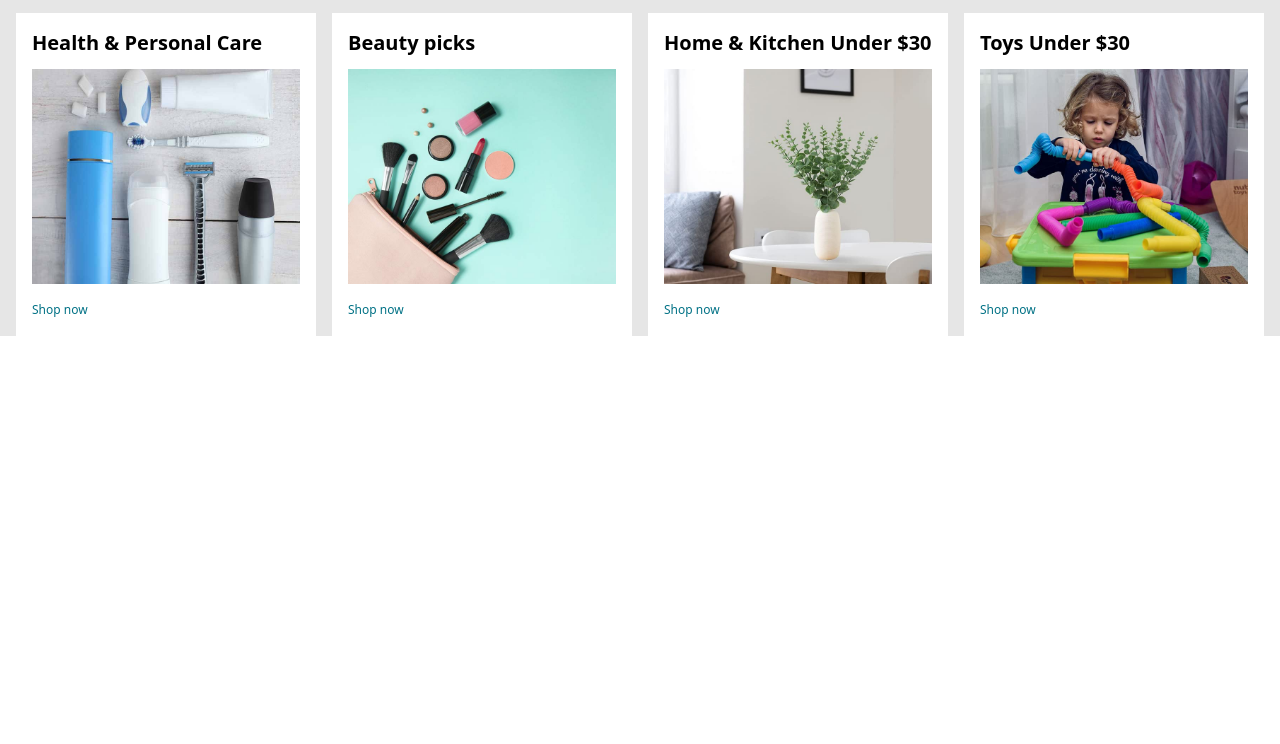
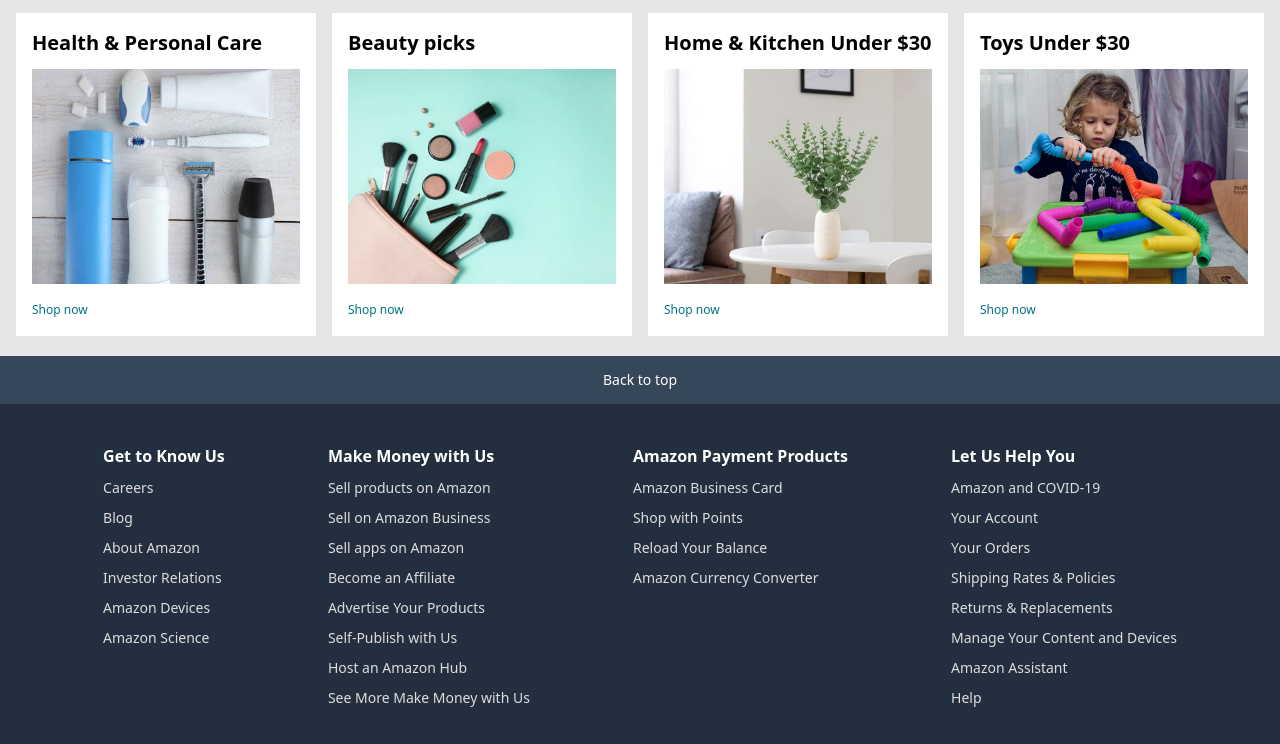
Before and after one commit to Archanajyothy/amazon-clone-tailwindcss, a website: page public/index.html in a window 1280 px wide. Shown: the part 1089-1833 px from the top of the page. Before the commit the page ends 1425 px from the top, so only its background shows below. Drawn offline with Linux system fonts and the light colour scheme.

Commit message:
footer section

```diff
--- a/public/index.html
+++ b/public/index.html
@@ -68,7 +68,7 @@
             </ul>
         </div>
     </header>
-    <main class="bg-[#E6E6E6]">
+    <main class="bg-[#E6E6E6] pb-5">
         <div class="bg-[url('./assets/banner.jpg')] bg-cover h-80 flex justify-center items-end">
             <div class="bg-white text-sm h-10 flex justify-center items-center w-[1460px] mb-6">
                 <p>You are on amazon.com. You can also shop on Amazon India for millions of products with fast local delivery. <a class="text-[#007185] hover:text-orange-500 cursor-pointer">Click here to go to amazon.in</a></p>
@@ -138,5 +138,53 @@
             </div>
         </div>
     </main>
+    <footer>
+        <div class="bg-[#37475A] h-12 flex justify-center items-center text-sm text-white">
+            <p>Back to top</p>
+        </div>
+        <div class="bg-[#232F3E] h-[340px] text-[#DDDDDD] text-sm flex justify-evenly py-10">
+            <ul class="space-y-2.5">
+                <li class="font-bold text-base text-white">Get to Know Us</li>
+                <li>Careers</li>
+                <li>Blog</li>
+                <li>About Amazon</li>
+                <li>Investor Relations</li>
+                <li>Amazon Devices</li>
+                <li>Amazon Science</li>
+            </ul>
+            <ul class="space-y-2.5">
+                <li class="text-base font-bold text-white">Make Money with Us</li>
+                <li>Sell products on Amazon</li>
+                <li>Sell on Amazon Business</li>
+                <li>Sell apps on Amazon</li>
+                <li>Become an Affiliate</li>
+                <li>Advertise Your Products</li>
+                <li>Self-Publish with Us</li>
+                <li>Host an Amazon Hub</li>
+                <li>See More Make Money with Us</li>
+            </ul>
+
+            <ul class="space-y-2.5">
+                <li class="text-base font-bold text-white">Amazon Payment Products</li>
+                <li>Amazon Business Card</li>
+                <li>Shop with Points</li>
+                <li>Reload Your Balance</li>
+                <li>Amazon Currency Converter</li>
+            </ul>
+
+            <ul class="space-y-2.5">
+                <li class="text-base font-bold text-white">Let Us Help You</li>
+                <li>Amazon and COVID-19</li>
+                <li>Your Account</li>
+                <li>Your Orders</li>
+                <li>Shipping Rates & Policies</li>
+                <li>Returns & Replacements</li>
+                <li>Manage Your Content and Devices</li>
+                <li>Amazon Assistant</li>
+                <li>Help</li>
+            </ul>
+        </div>
+
+    </footer>
 </body>
 </html>
```
Also changed, not shown: public/style.css.
